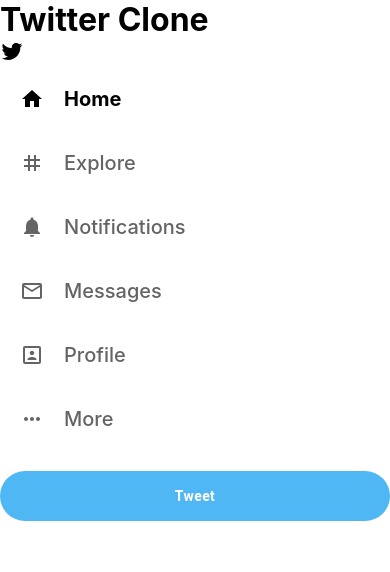
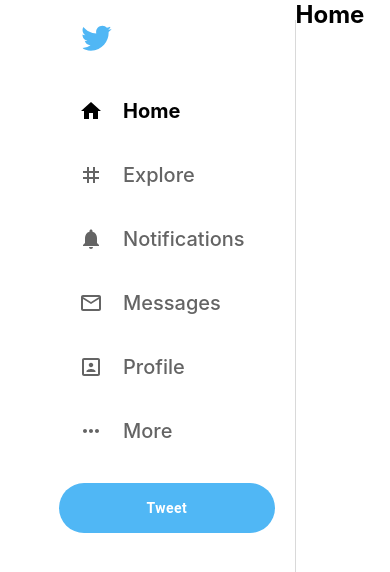
Before and after one commit to Chethan30/twitter-clone, a React (Create React App) app: page / in a window 390 px wide. Shown: the top 572 px of the page. Built offline with nearby package versions, Linux system fonts and the light colour scheme.

Commit message:
Sidebar responsivity

```diff
--- a/src/App.css
+++ b/src/App.css
@@ -5,3 +5,11 @@
   --twitter-grey: rgba(189, 189, 189, 0.573);
   --twitter-white: white;
 }
+
+.App {
+  display: flex;
+  height: 100vh;
+  max-width: 80%;
+  margin: 0 auto;
+  padding: 0 10px;
+}
--- a/src/App.js
+++ b/src/App.js
@@ -1,11 +1,12 @@
 import "./App.css";
 import Sidebar from "./components/Sidebar/Sidebar";
+import Feed from "./components/Feed/Feed";
 
 function App() {
   return (
     <div className="App">
-      <h1>Twitter Clone</h1>
       <Sidebar />
+      <Feed />
     </div>
   );
 }
--- /dev/null
+++ b/src/components/Feed/Feed.js
@@ -0,0 +1,21 @@
+import React from "react";
+import "./Feed.css";
+
+function Feed() {
+  return (
+    <div className="feed">
+      <h2>Home</h2>
+
+      {/* Tweet Box */}
+
+      {/* Posts on Feed */}
+      {/* Posts on Feed */}
+      {/* Posts on Feed */}
+      {/* Posts on Feed */}
+      {/* Posts on Feed */}
+      {/* Posts on Feed */}
+    </div>
+  );
+}
+
+export default Feed;
--- a/src/components/Sidebar/Sidebar.css
+++ b/src/components/Sidebar/Sidebar.css
@@ -0,0 +1,34 @@
+.sidebar {
+  border-right: 1px solid var(--twitter-grey);
+  flex: 0.3;
+  margin-top: 20px;
+  padding-left: 20px;
+  padding-right: 20px;
+}
+
+.sidebar-twitter_icon {
+  color: var(--twitter-primary);
+  font-size: 35px !important;
+  margin-left: 20px;
+  margin-bottom: 20px;
+  border-radius: 30px;
+}
+
+.sidebar-twitter_icon > .MuiSvgIcon-root {
+  padding: 20px;
+}
+
+.sidebar-twitter_icon:hover {
+  background-color: var(--twitter-accent);
+}
+
+.sidebar-tweet {
+  background-color: var(--twitter-primary) !important;
+  border: none !important;
+  color: var(--twitter-white) !important;
+  font-weight: bold !important;
+  text-transform: inherit !important;
+  border-radius: 35px !important;
+  height: 50px !important;
+  margin-top: 20px !important;
+}
--- a/src/components/Sidebar/Sidebar.js
+++ b/src/components/Sidebar/Sidebar.js
@@ -1,5 +1,6 @@
 import React from "react";
 import SidebarOptions from "./SidebarOptions";
+import "./Sidebar.css";
 import TwitterIcon from "@mui/icons-material/Twitter";
 import HomeIcon from "@mui/icons-material/Home";
 import TagIcon from "@mui/icons-material/Tag";
@@ -13,7 +14,7 @@
   return (
     <div className="sidebar">
       {/* Twitter Icon */}
-      <TwitterIcon />
+      <TwitterIcon className="sidebar-twitter_icon" />
 
       {/* Sidebar Options */}
       <SidebarOptions text={"Home"} Icon={HomeIcon} active={true} />
--- a/src/components/Sidebar/SidebarOptions.css
+++ b/src/components/Sidebar/SidebarOptions.css
@@ -36,14 +36,3 @@
 .sidebar-options--active {
   color: var(--twitter-black);
 }
-
-.sidebar-tweet {
-  background-color: var(--twitter-primary) !important;
-  border: none !important;
-  color: var(--twitter-white) !important;
-  font-weight: bold !important;
-  text-transform: inherit !important;
-  border-radius: 35px !important;
-  height: 50px !important;
-  margin-top: 20px !important;
-}
```
Also changed, not shown: src/components/Feed/Feed.css (added).
